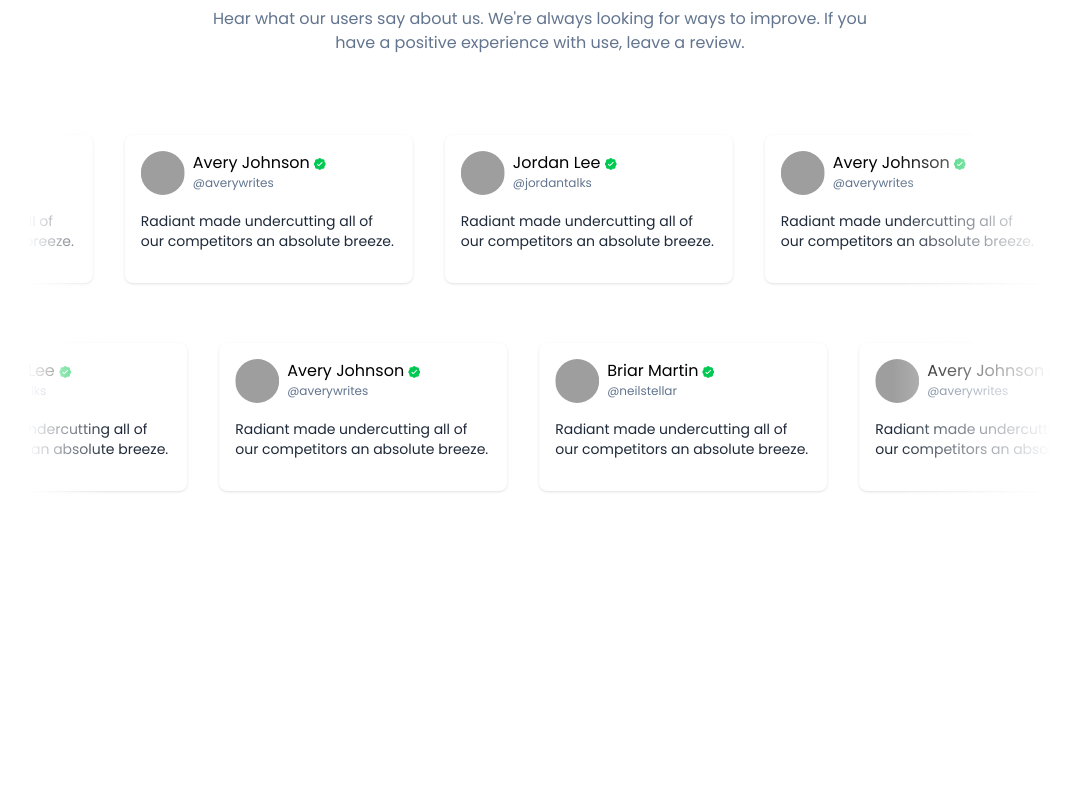
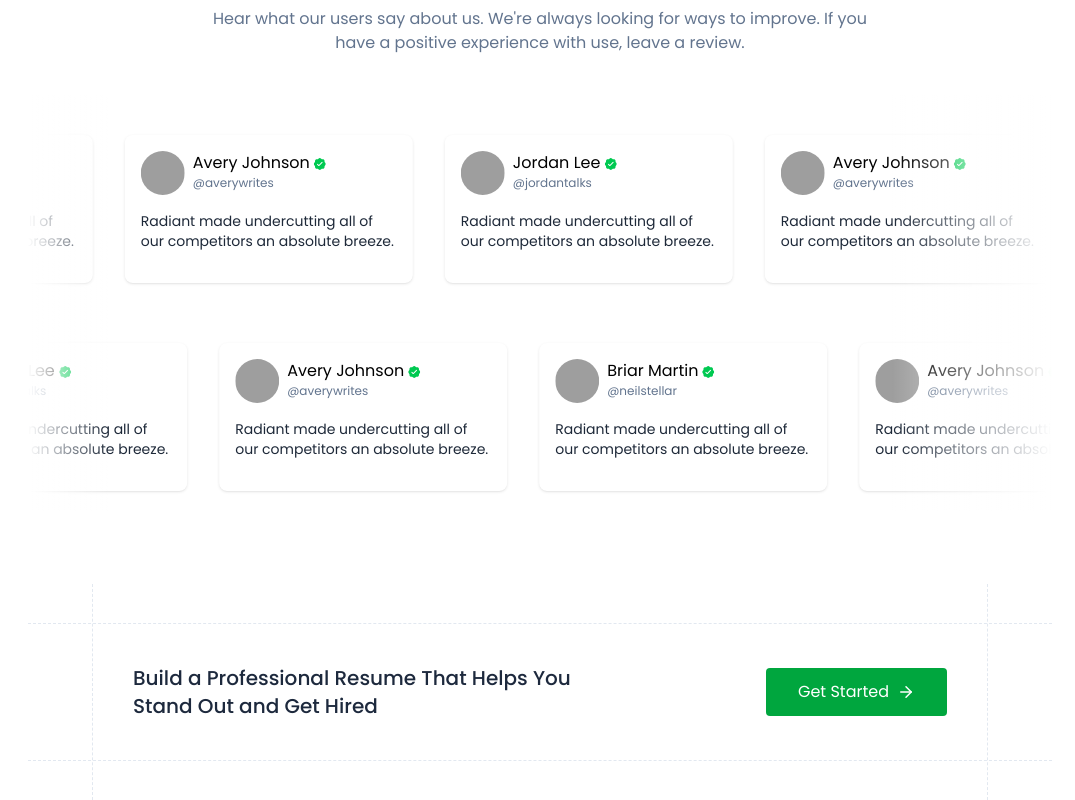
Before and after one commit to sumitM-263/ai-resume-builder, a React (Vite) app in the folder client/: page / in a window 1280 px wide. Shown: the part 1555-2355 px from the top of the page, without its empty margins (100-1175 px from the left). Before the commit the page ends 2066 px from the top, so only its background shows below. Built offline with nearby package versions, Linux system fonts and the light colour scheme; grey boxes are pictures that could not be loaded; the HTML template or start-up script is replaced by a standard one.

Commit message:
added call to action section

```diff
--- /dev/null
+++ b/client/src/components/home/CallToAction.jsx
@@ -0,0 +1,17 @@
+import React from 'react';
+
+const CallToAction = () => {
+    return (
+        <div id='cta' className='border-y border-dashed border-slate-200 w-full max-w-5xl mx-auto px-10 sm:px-16 mt-28'>
+            <div className="flex flex-col md:flex-row text-center md:text-left items-center justify-between gap-8 px-3 md:px-10 border-x border-dashed border-slate-200 py-16 sm:py-20 -mt-10 -mb-10 w-full">
+                <p className="text-xl font-medium max-w-md text-slate-800">Build a Professional Resume That Helps You Stand Out and Get Hired</p>
+                <a href="https://prebuiltui.com" className="flex items-center gap-2 rounded py-3 px-8 bg-green-600 hover:bg-green-700 transition text-white">
+                    <span>Get Started</span>
+                    <svg xmlns="http://www.w3.org/2000/svg" width="24" height="24" viewBox="0 0 24 24" fill="none" stroke="currentColor" strokeWidth="2" strokeLinecap="round" strokeLinejoin="round" className="size-4.5"><path d="M5 12h14"/><path d="m12 5 7 7-7 7"/></svg>
+                </a>
+            </div>
+        </div>
+    )
+}
+
+export default CallToAction;
--- a/client/src/pages/Home.jsx
+++ b/client/src/pages/Home.jsx
@@ -3,6 +3,7 @@
 import Hero from '../components/home/Hero';
 import Features from '../components/home/Features';
 import Testimonial from '../components/home/Testimonial';
+import CallToAction from '../components/home/CallToAction';
 
 const Home = () => {
   return (
@@ -11,6 +12,7 @@
       <Hero />
       <Features />
       <Testimonial />
+      <CallToAction />
     </div>
   );
 };
```
